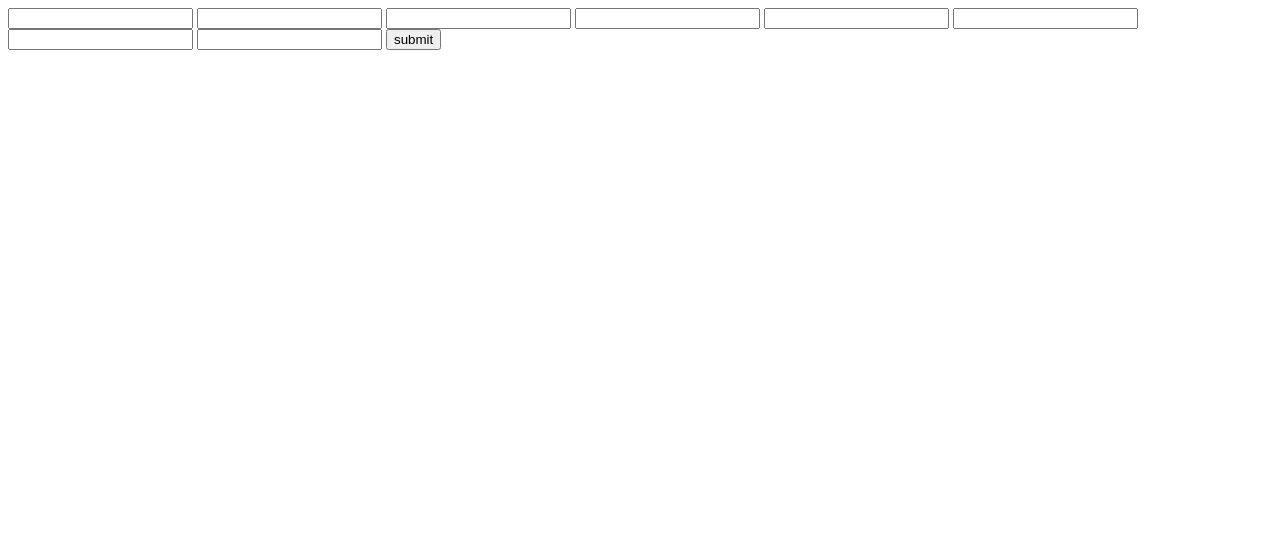
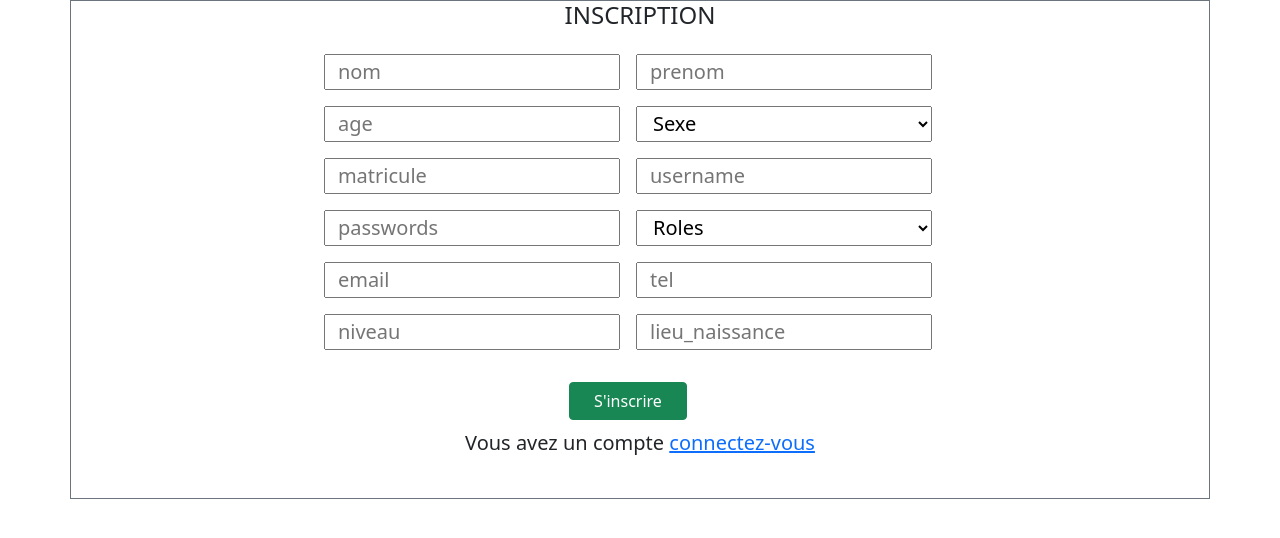
Before and after one commit to Abdoul-Lelou/Ecole_reussite, a PHP site: page /pages/inscription.php in a window 1280 px wide. Shown: the top 538 px of the page. Run offline with PHP 8.4, Linux system fonts and the light colour scheme.

Commit message:
inscription

```diff
--- a/index.php
+++ b/index.php
@@ -16,6 +16,7 @@
 <body>
     <div class="container">
 
+
     </div>
 </body>
 </html>
--- a/model/model.php
+++ b/model/model.php
@@ -6,18 +6,38 @@
         {
           try
             {
-                $this->db= new PDO('mysql:host=localhost;dbname=simplon;','root','');
+                $this->db= new PDO('mysql:host=localhost;dbname=ecole_reussite;','root','');
             }catch(Exception $e)
             {
                 die("Connection erreur du à ".$e->getMessage());
             }
         }
 
-        public function addUser($nom,$prenom,$age,$sexe,$username,$passwords,$roles,$matricule=null,
-                                $lieu_naissance=null,$salaire=null,$email=null,$niveau=null,$tel=null){
+        public function edit($id,$nom,$prenom){
+            $sql= $this->db->prepare('UPDATE apprenant SET nom=:nom,prenom=:prenom WHERE id=:id');
+                $sql->execute(array(
+                    'nom'=> $nom,
+                    'prenom'=> $prenom,
+                    'id'=>$id
+                ));
+                return $sql;
+        }
 
-            $sql=$this->db->prepare('INSERT INTO `user` ( `nom`, `prenom`, `age`, `sexe`,`username`,`passwords`,`roles`,`tel`,`matricule`,`lieu_naissace`,`niveau`,`salaire`,`email`)
-                                            VALUES (:nom,:prenom,:age,:sexe,:username,:passwords,:roles,:tel,:matricule,:lieu_naissance,:niveau,:salaire,:email)');
+        public function ajoutApprenant($nom,$prenom){
+                $sql= $this->db->prepare('INSERT INTO apprenant(`id`,`nom`,`prenom`)VALUES(null,:nom,:prenom)');
+
+                $sql->execute(array(
+                    'nom'=> $nom,
+                    'prenom'=> $prenom
+                ));
+                return $sql;
+        }
+
+        public function addUser($nom,$prenom,$age,$sexe,$username,$passwords,$roles,$matricule,
+                                $lieu_naissance=null,$email=null,$niveau=null,$tel=null){
+
+            $sql=$this->db->prepare('INSERT INTO `user` ( `nom`, `prenom`, `age`, `sexe`,`username`,`passwords`,`roles`,`tel`,`matricule`,`lieu_naissance`,`niveau`,`email`)
+                                            VALUES (:nom,:prenom,:age,:sexe,:username,:passwords,:roles,:tel,:matricule,:lieu_naissance,:niveau,:email)');
 
                         $sql->execute(array(
 
@@ -31,15 +51,14 @@
                         'tel' => $tel,
                         'matricule' => $matricule,
                         'lieu_naissance' => $lieu_naissance,
-                        'email' => $email,
                         'niveau' => $niveau,
-                        'salaire' => $salaire
-
+                        'email' => $email
                         ));
                     return $sql;
         }
 
         public function updateUser(){
+
         }
 
         public function getUser(){
--- a/pages/inscription.php
+++ b/pages/inscription.php
@@ -1,22 +1,90 @@
+<?php
+    require '../model/model.php';
+
+    if (isset($_POST['nom'],$_POST['prenom'],$_POST['age'],$_POST['sexe'],$_POST['matricule'],$_POST['username'],
+                $_POST['passwords'],$_POST['roles'],$_POST['tel'],$_POST['email'],$_POST['lieu_naissance'],
+                        $_POST['niveau'],$_POST['salaire'])) {
+
+
+            $requeste = new ModelUser();
+
+            $requeste->addUser($_POST['nom'],$_POST['prenom'],$_POST['age'],$_POST['sexe'],
+                            $_POST['username'],$_POST['passwords'],$_POST['roles'],$_POST['matricule'], $_POST['lieu_naissance'],
+                            $_POST['email'],$_POST['niveau'],$_POST['tel']);
+
+
+    }
+?>
+
+
 <!DOCTYPE html>
 <html lang="en">
 <head>
     <meta charset="UTF-8">
     <meta http-equiv="X-UA-Compatible" content="IE=edge">
     <meta name="viewport" content="width=device-width, initial-scale=1.0">
-    <title>Document</title>
+    <link href="https://cdn.jsdelivr.net/npm/bootstrap@5.0.2/dist/css/bootstrap.min.css" rel="stylesheet"
+            integrity="sha384-EVSTQN3/azprG1Anm3QDgpJLIm9Nao0Yz1ztcQTwFspd3yD65VohhpuuCOmLASjC" crossorigin="anonymous">
+    <title>Inscription</title>
 </head>
 <body>
-    <form action="inscription.php" method="post">
-        <input type='text' name='nom'>
-        <input type="text" name="prenom">
-        <input type="text" name="age">
-        <input type="text" name="sexe">
-        <input type="text" name="matricule">
-        <input type="text" name="username">
-        <input type="text" name="passwords">
-        <input type="text" name="roles">
-        <button type="submit">submit</button>
-    </form>
+
+    <div class="container border border-secondary d-flex justify-content-center">
+        <div class="col-md-8">
+                <div class="row  text text-center">
+                    <h4>INSCRIPTION </h4>
+                </div>
+
+                <form action="inscription.php" method="post" class="form-control-lg">
+                <fieldset class="row mb-3">
+                <div class="row d-flex justify-content-center">
+
+                    <input type='text' name='nom' placeholder="nom" class="col-5 m-2">
+                    <input type="text" name="prenom" placeholder="prenom" class="col-5 m-2">
+                    <input type="text" name="age" placeholder="age" class="col-5 m-2">
+
+                    <select name="sexe" id="sexe" class="col-5 m-2">
+                        <option selected='select'>Sexe</option>
+                        <option value="m" name='sexe'>M</option>
+                        <option value="f" name='sexe'>F</option>
+                    </select>
+
+                </div>
+                <div class="row d-flex justify-content-center">
+                    <input type="text" name="matricule" placeholder="matricule" class="col-5 m-2">
+                    <input type="text" name="username" placeholder="username" class="col-5 m-2">
+                    <input type="password" name="passwords" placeholder="passwords" class="col-5 m-2">
+                    <select name="roles" id="roles" class="col-5 m-2">
+                        <option selected='select'>Roles</option>
+                        <option value="admin" name='role'>Admin</option>
+                        <option value="employer" name='role'>Employer</option>
+                        <option value="eleve" name='role'>Eleve</option>
+                    </select>
+                </div>
+
+                <div class="row d-flex justify-content-center">
+                    <input type="email" name="email" placeholder="email" class="col-5 m-2">
+                    <input type="tel" name="tel" placeholder="tel" class="col-5 m-2">
+                    <input type="text" name="niveau" placeholder="niveau" class="col-5 m-2">
+                    <input type="text" name="lieu_naissance" placeholder="lieu_naissance" class="col-5 m-2">
+                </div>
+
+
+
+
+                    <div class="row d-flex justify-content-center mt-4">
+                        <button type="submit" class="btn btn-success col-2">S'inscrire</button>
+                    </div>
+
+                    <span class="text text-center mt-2">
+                        <p>Vous avez un compte <a href="connexion.php"> connectez-vous</a></p>
+
+                    </span>
+
+
+                </form>
+            </div>
+    </div>
+
 </body>
 </html>
--- /dev/null
+++ b/pages/list_eleve.php
@@ -0,0 +1 @@
+<kj>kdjdfj</kj></kj>
```
Also changed, not shown: pages/connection.php (+14 -0 lines).
